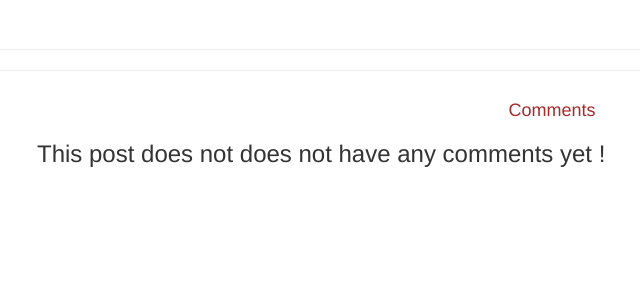
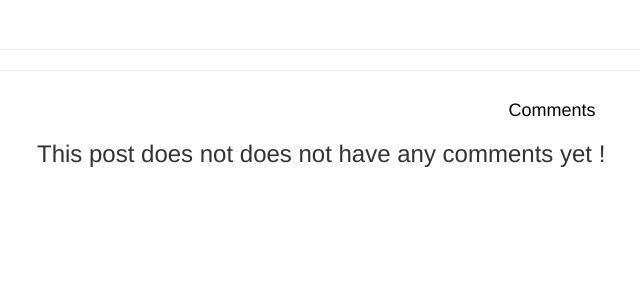
Before and after one commit to Julia-Agasaro/PitchIt, a Flask app: page /comment/new/1 in a window 1280 px wide. Shown: the part 346-646 px from the top of the page, without its empty margins (88-728 px from the left). Run offline with Flask 2, Linux system fonts and the light colour scheme; the visitor is signed in with stand-in values (Sample User, id 1); data that the repository does not hold is empty; some libraries are stand-ins or nearby versions.

Commit message:
Added comments.html

```diff
--- a/app/templates/comments.html
+++ b/app/templates/comments.html
@@ -29,7 +29,7 @@
 <hr><hr>
         <div class="container">
                 <div class="col-md-12">
-                        <h4 style="color: brown; text-align: center;text-underline-position: below">Comments</h4>
+                        <h4 style="color:black; text-align: center;text-underline-position: below">Comments</h4>
                         {{ macro.displayComment(comment) }}
 
                 </div>
```
Lines whose indentation alone changed are shown as unchanged.
